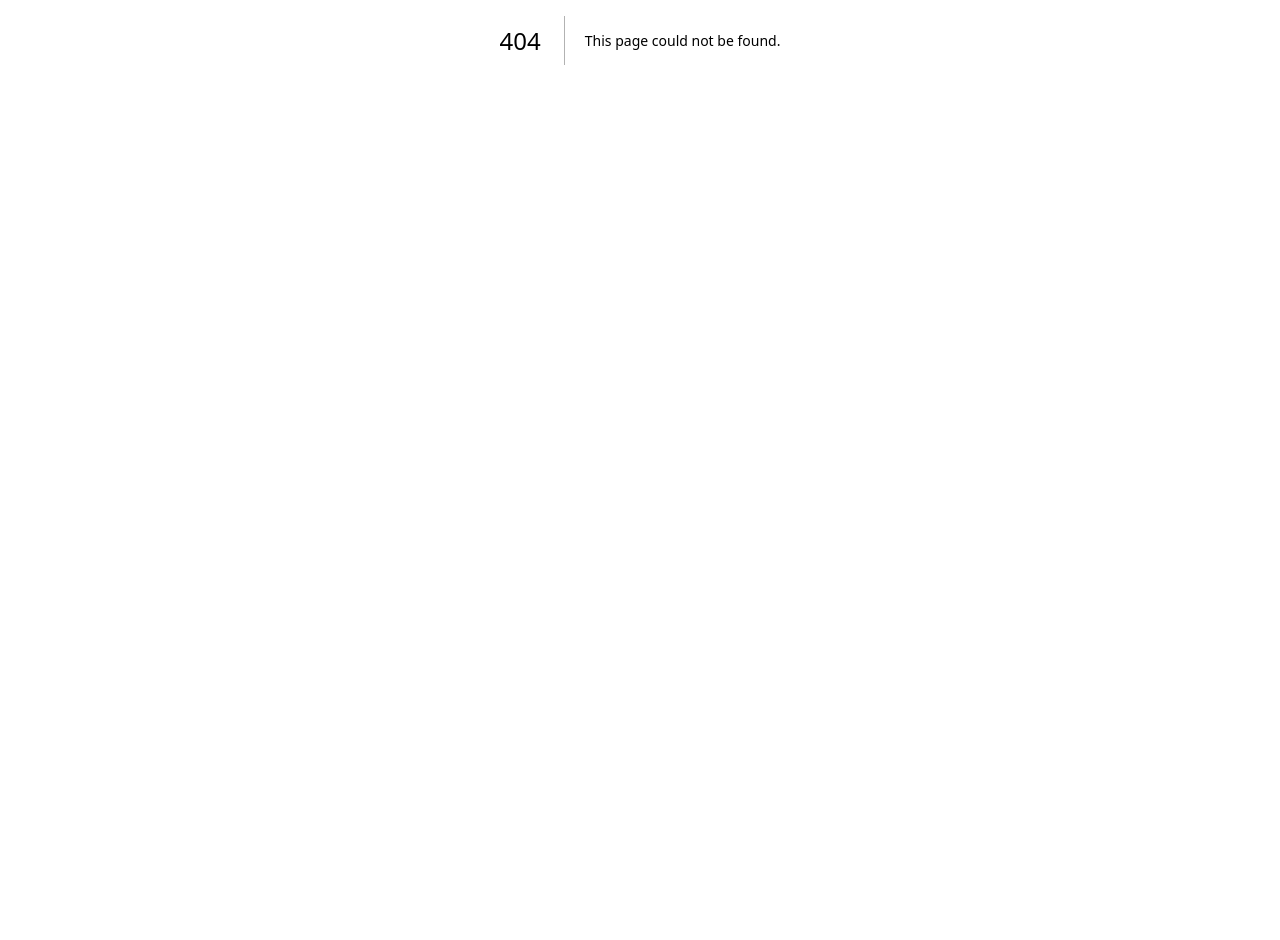
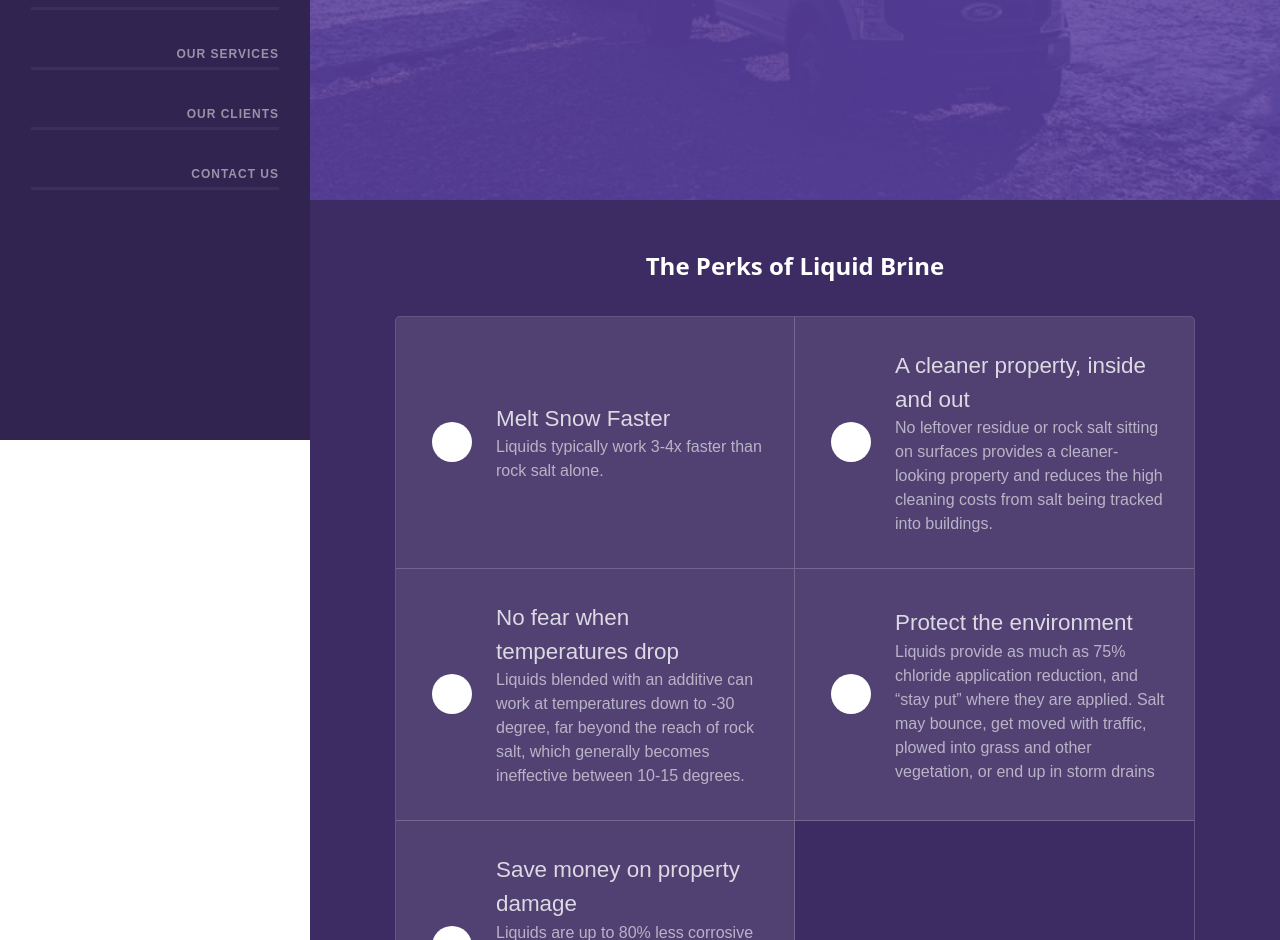
Before and after one commit to jaredh159/akron-snowmen, a Next.js app: page /brine in a window 1280 px wide. Before the commit this address had no page. Shown: the part 360-1300 px from the top of the page. Before the commit the page ends 800 px from the top, so only its background shows below. Built offline with nearby package versions, Linux system fonts and the light colour scheme.

Commit message:
made a basic brine information page, unreviewed by Kristi and with some serious issues, namely css for a missing grid item

```diff
--- /dev/null
+++ b/components/BrineAnswers.tsx
@@ -0,0 +1,60 @@
+import React from "react";
+import BodyText from "./BodyText";
+import BrineGridBlock from "./BrineGridBlock";
+import styles from "./styles/BrineAnswers.module.css";
+
+const BrineAnswers: React.FC = () => {
+  return (
+    <section className={styles.section}>
+      <h2 className={styles.header}>The Perks of Liquid Brine</h2>
+
+      <div className={styles.entireGrid}>
+        <BrineGridBlock
+          title="Melt Snow Faster"
+          icon="fas fa-fire"
+          className={styles.block}
+          paragraph="Liquids typically work 3-4x faster than rock salt alone."
+        />
+
+        <BrineGridBlock
+          title="A cleaner property, inside and out"
+          icon="fas fa-shower"
+          className={styles.block}
+          paragraph="No leftover residue or rock salt sitting on surfaces provides a
+          cleaner-looking property and reduces the high cleaning costs from
+          salt being tracked into buildings."
+        />
+
+        <BrineGridBlock
+          title="No fear when temperatures drop"
+          icon="fas fa-temperature-low"
+          className={styles.block}
+          paragraph="Liquids blended with an additive can work at temperatures down to
+          -30 degree, far beyond the reach of rock salt, which generally
+          becomes ineffective between 10-15 degrees."
+        />
+
+        <BrineGridBlock
+          title="Protect the environment"
+          icon="fas fa-leaf"
+          className={styles.block}
+          paragraph="Liquids provide as much as 75% chloride application reduction, and
+          “stay put” where they are applied. Salt may bounce, get moved with
+          traffic, plowed into grass and other vegetation, or end up in storm
+          drains"
+        />
+
+        <BrineGridBlock
+          title="Save money on property damage"
+          icon="fas fa-dollar-sign"
+          className={styles.block}
+          paragraph="Liquids are up to 80% less corrosive than rock salt alone. A single
+          ton of salt applied on a property can cause between $800-$3,000 in
+          long-term infrastructure damage."
+        />
+      </div>
+    </section>
+  );
+};
+
+export default BrineAnswers;
--- /dev/null
+++ b/components/BrineGridBlock.tsx
@@ -0,0 +1,34 @@
+import React from "react";
+import styles from "./styles/BrineGridBlock.module.css";
+import cx from "classnames";
+import BodyText from "./BodyText";
+
+type Props = {
+  title: string;
+  paragraph: string;
+  className: string;
+  icon: string;
+};
+
+const BrineGridBlock: React.FC<Props> = ({
+  title,
+  className,
+  icon,
+  paragraph,
+}) => {
+  return (
+    <div className={cx(styles.entireBlock, className)}>
+      <div className={styles.leftChunk}>
+        <div className={styles.icon}>
+          <i aria-hidden="false" className={icon}></i>
+        </div>
+      </div>
+      <div className={styles.rightChunk}>
+        <h2>{title}</h2>
+        <BodyText>{paragraph}</BodyText>
+      </div>
+    </div>
+  );
+};
+
+export default BrineGridBlock;
--- /dev/null
+++ b/components/BrineHero.tsx
@@ -0,0 +1,22 @@
+import React from "react";
+import styles from "./styles/OurTeamHero.module.css";
+import BodyText from "./BodyText";
+
+const TeamHero: React.FC = () => {
+  return (
+    <div className={styles.entire} id="heroBlock">
+      <img src="./brineTank.jpg" className={styles.image} alt="team" />
+
+      <div className={styles.overlay}>
+        <h1>Why make the switch from salt?</h1>
+
+        <BodyText>
+          We asked the same question. And after two years of research and
+          testing on our own walkways and parking lots, we have a few answers.
+        </BodyText>
+      </div>
+    </div>
+  );
+};
+
+export default TeamHero;
--- a/components/PinkBlock.tsx
+++ b/components/PinkBlock.tsx
@@ -26,7 +26,7 @@ const PinkBlock: React.FC = () => {
         <BodyText className={styles.brineText}>
           Why make the switch to liquid brine?
         </BodyText>
-        <Button href="#contact-us" width="200px">
+        <Button href="/brine" width="200px">
           Find Out More
         </Button>
       </div>
--- /dev/null
+++ b/components/styles/BrineAnswers.module.css
@@ -0,0 +1,72 @@
+.section {
+  background-color: var(--purple);
+  color: white;
+  display: flex;
+  flex-direction: column;
+  align-items: center;
+}
+
+.entireGrid {
+  display: flex;
+  border-radius: 5px;
+  border: solid rgba(255, 255, 255, 0.2) 1px;
+  max-width: 800px;
+  margin-top: 2em;
+  margin-bottom: 5em;
+}
+
+.block {
+  border-bottom: solid rgba(255, 255, 255, 0.2) 1px;
+}
+
+.header {
+  padding-top: 2em;
+  margin: 0;
+}
+
+@media (min-width: 768px) {
+  .entireGrid {
+    flex-direction: row;
+    flex-wrap: wrap;
+  }
+
+  .block {
+    width: 50%;
+  }
+
+  .block:first-child {
+    border-top-left-radius: 4px;
+  }
+
+  .block:last-child {
+    border-bottom-right-radius: 4px;
+  }
+
+  .block:nth-child(2) {
+    border-top-right-radius: 4px;
+  }
+
+  .block:nth-child(5) {
+    border-bottom-left-radius: 4px;
+  }
+
+  .block:nth-child(2n + 1) {
+    border-right: solid rgba(255, 255, 255, 0.2) 1px;
+  }
+}
+
+@media (max-width: 767px) {
+  .entireGrid {
+    flex-direction: column;
+  }
+  .block:first-child {
+    border-top-left-radius: 4px;
+    border-top-right-radius: 4px;
+  }
+
+  .block:last-child {
+    border-bottom-left-radius: 4px;
+    border-bottom-right-radius: 4px;
+    border-bottom: none;
+  }
+}
--- /dev/null
+++ b/components/styles/BrineGridBlock.module.css
@@ -0,0 +1,37 @@
+.entireBlock {
+  font-family: Arial;
+  display: flex;
+  background-color: rgba(255, 255, 255, 0.1);
+  /* padding: 0px 15px; */
+  padding: 1.25em 1.75em 2em 2em;
+  align-items: center;
+}
+
+.rightChunk {
+  padding-left: 1.5em;
+}
+
+.rightChunk h2 {
+  margin: 0;
+  padding-top: 12px;
+  font-size: 1.4em;
+  font-weight: normal;
+  color: rgba(255, 255, 255, 0.8);
+}
+
+.leftChunk {
+  padding-left: 0.25em;
+}
+
+.icon {
+  color: var(--purple);
+  width: 40px;
+  height: 40px;
+  background-color: white;
+  font-size: 18px;
+  border-radius: 100%;
+  margin-top: 10px;
+  display: flex;
+  justify-content: center;
+  align-items: center;
+}
--- /dev/null
+++ b/pages/brine.tsx
@@ -0,0 +1,15 @@
+import React from "react";
+import BrineAnswers from "../components/BrineAnswers";
+import BrineHero from "../components/BrineHero";
+import Layout from "../components/Layout";
+
+const BrinePage: React.FC = () => {
+  return (
+    <Layout>
+      <BrineHero />
+      <BrineAnswers />
+    </Layout>
+  );
+};
+
+export default BrinePage;
--- a/styles/globals.css
+++ b/styles/globals.css
@@ -3,14 +3,14 @@
 @tailwind utilities;
 
 :root {
-  --light-purple: rgb(94, 66, 166);
-  --med-purple: rgb(73, 51, 130);
-  --footer-purple: rgb(65, 47, 114);
-  --purple: rgb(60, 44, 98);
-  --dark-purple: rgb(49, 36, 80);
-  --pink: rgb(183, 78, 145);
-  --light-pink: rgb(187, 90, 155);
-  --orange: rgb(173, 106, 61);
+  --light-purple: hsl(257, 43%, 45%);
+  --med-purple: hsl(257, 44%, 35%);
+  --footer-purple: hsl(256, 42%, 32%);
+  --purple: hsl(258, 38%, 28%);
+  --dark-purple: hsl(258, 38%, 23%);
+  --pink: hsl(322, 42%, 51%);
+  --light-pink: hsl(320, 42%, 54%);
+  /* --orange: rgb(173, 106, 61); */
 }
 
 html,
```
Also changed, not shown: components/styles/BrineHero.module.css (added), public/brineTank.jpg (added).
